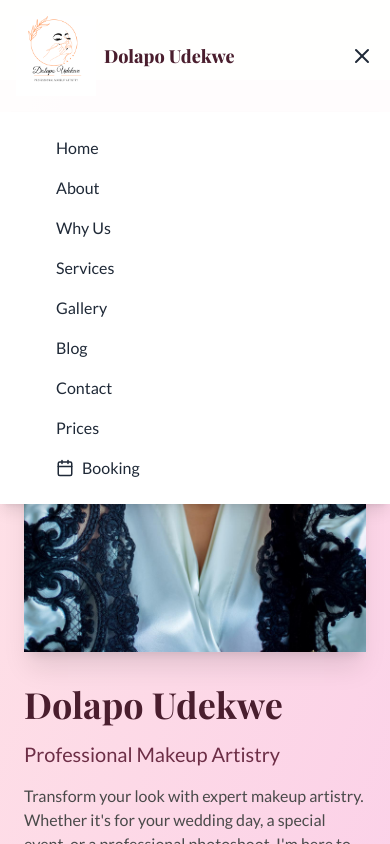
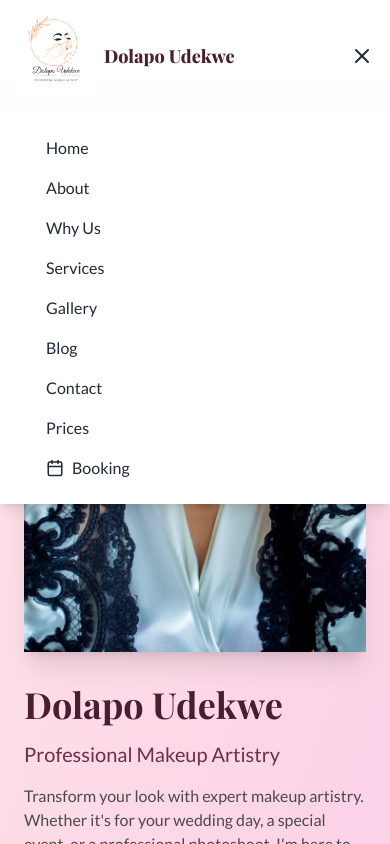
Before and after one commit to officialmelvinp/makeup_website, a Next.js app: page / in a window 390 px wide. Both pictures are taken after a click on the button 362 px from the left and 56 px from the top of the page. Shown: the top 844 px of the page. Built offline with nearby package versions, Linux system fonts and the light colour scheme; a web font is replaced by a local one.

Commit message:
header adjustment

```diff
--- a/app/components/Header.js
+++ b/app/components/Header.js
@@ -94,7 +94,7 @@ export default function Header() {
             className="lg:hidden bg-white shadow-lg"
           >
             <div className="container mx-auto px-4 py-4">
-              <div className="pl-[40px]">
+              <div className="pl-[30px]">
                 {" "}
                 {/* Adjust this value to match the logo width */}
                 {menuItems.map((item) => (
```
